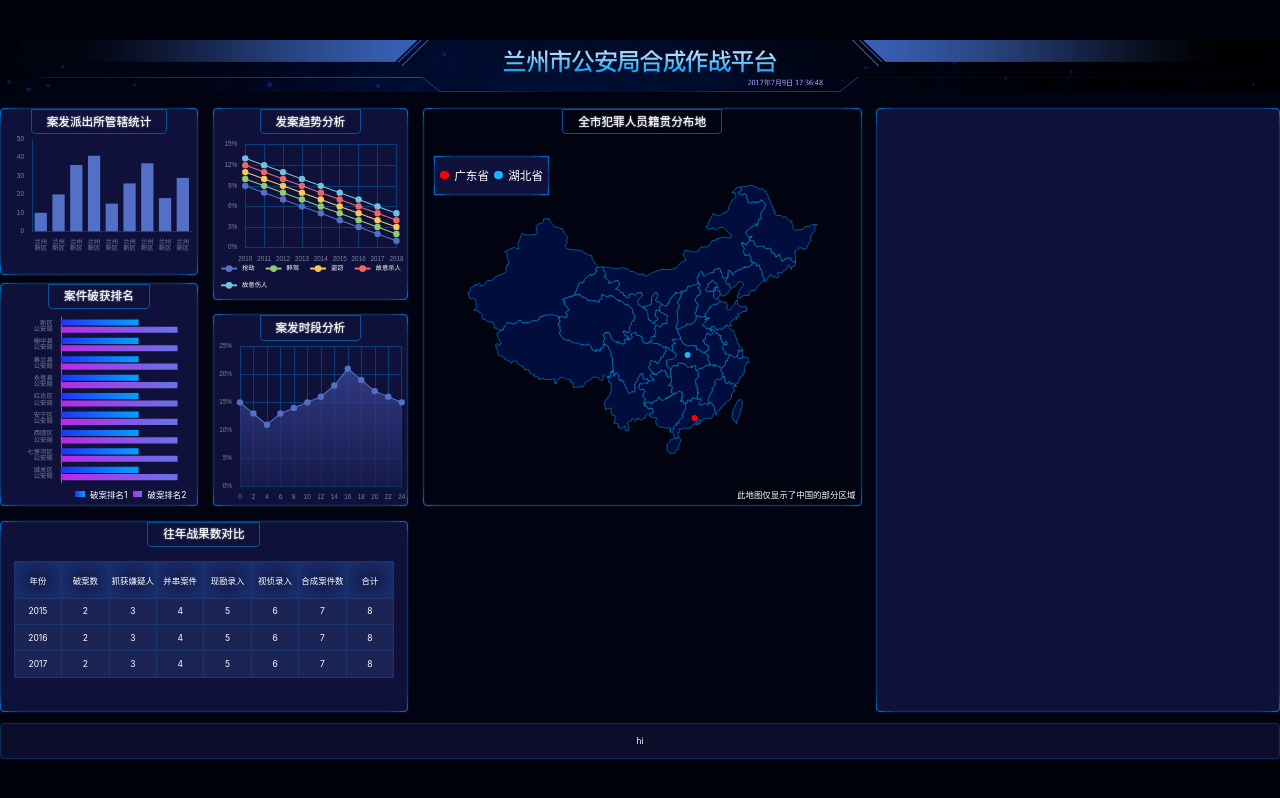
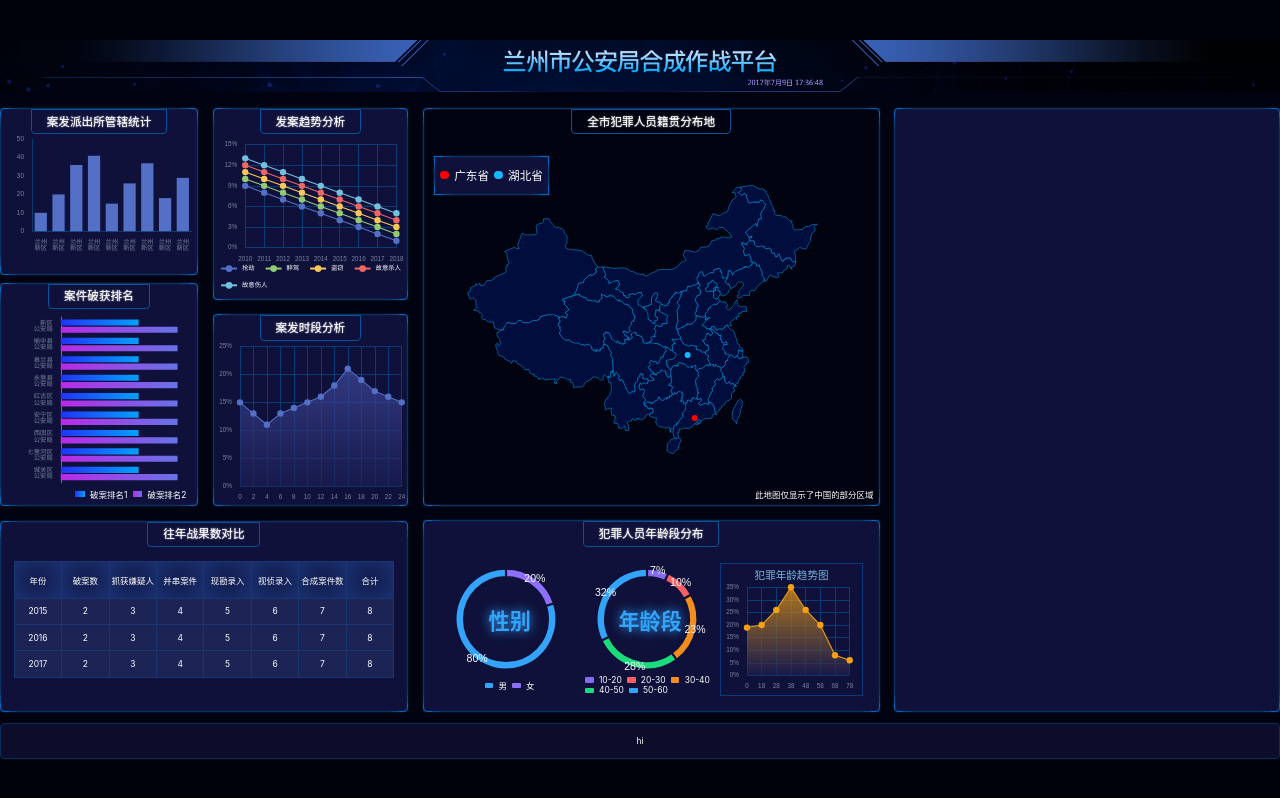
Before and after one commit to rustinliu/Large-screen, a React (Vite) app: page /#/ in a window 1280 px wide. Built offline with nearby package versions, Linux system fonts and the light colour scheme.

Commit message:
完成c1-c9

```diff
--- /dev/null
+++ b/src/components/chart-7.tsx
@@ -0,0 +1,57 @@
+import React, { useEffect, useRef } from 'react';
+import * as echarts from 'echarts';
+import { createEchartsOptions } from '../shared/create-echarts-options';
+import { px } from '../shared/px';
+
+export const Chart7 = () => {
+    const divRef = useRef(null);
+    useEffect(() => {
+        var myChart = echarts.init(divRef.current);
+        myChart.setOption(
+            createEchartsOptions({
+                color: ['#8D70F8', '#33A4FA'],
+                xAxis: { show: false },
+                yAxis: { show: false },
+                legend: { show: false },
+                series: [
+                    {
+                        name: '访问来源',
+                        type: 'pie',
+                        radius: ['75%', '90%'],
+                        avoidLabelOverlap: false,
+                        label: {
+                            show: true,
+                            position: 'inside',
+                            textStyle: { color: 'white', fontSize: px(20) },
+                            formatter(options) {
+                                return options.value * 100 + '%';
+                            },
+                        },
+                        labelLine: { show: false },
+                        itemStyle: {
+                            borderColor: '#0F113A',
+                            borderWidth: px(4),
+                        },
+                        data: [
+                            { value: 0.2, name: '女' },
+                            { value: 0.8, name: '男' },
+                        ],
+                    },
+                ],
+            })
+        );
+    }, []);
+
+    return (
+        <div className='nianlingdu-tu1'>
+            <div className='chart'>
+                <div className='main' ref={divRef} />
+                <div className='text'>性别</div>
+            </div>
+            <div className='legend'>
+                <span className='male' />男
+                <span className='female' />女
+            </div>
+        </div>
+    );
+};
--- /dev/null
+++ b/src/components/chart-8.tsx
@@ -0,0 +1,69 @@
+import React, { useEffect, useRef } from 'react';
+import * as echarts from 'echarts';
+import { createEchartsOptions } from '../shared/create-echarts-options';
+import { px } from '../shared/px';
+
+export const Chart8 = () => {
+    const divRef = useRef(null);
+    const colors = ['#856BED', '#F46064', '#F38E1C', '#1CDB7C', '#33A4FA'];
+    useEffect(() => {
+        var myChart = echarts.init(divRef.current);
+        myChart.setOption(
+            createEchartsOptions({
+                color: colors,
+                xAxis: { show: false },
+                yAxis: { show: false },
+                legend: { show: false },
+                series: [
+                    {
+                        name: '访问来源',
+                        type: 'pie',
+                        radius: ['75%', '90%'],
+                        avoidLabelOverlap: false,
+                        label: {
+                            show: true,
+                            position: 'inside',
+                            textStyle: { color: 'white', fontSize: px(20) },
+                            formatter(options) {
+                                return (options.value * 100).toFixed(0) + '%';
+                            },
+                        },
+                        labelLine: { show: false },
+                        itemStyle: {
+                            borderColor: '#0F113A',
+                            borderWidth: px(4),
+                        },
+                        data: [
+                            { value: 0.07, name: '10-20' },
+                            { value: 0.1, name: '20-30' },
+                            { value: 0.23, name: '30-40' },
+                            { value: 0.28, name: '40-50' },
+                            { value: 0.32, name: '50-60' },
+                        ],
+                    },
+                ],
+            })
+        );
+    }, []);
+
+    return (
+        <div className='nianlingdu-tu2'>
+            <div className='chart'>
+                <div className='main' ref={divRef} />
+                <div className='text'>年龄段</div>
+            </div>
+            <div className='legend'>
+                <span style={{ background: colors[0] }} />
+                10-20
+                <span style={{ background: colors[1] }} />
+                20-30
+                <span style={{ background: colors[2] }} />
+                30-40
+                <span style={{ background: colors[3] }} />
+                40-50
+                <span style={{ background: colors[4] }} />
+                50-60
+            </div>
+        </div>
+    );
+};
--- /dev/null
+++ b/src/components/chart-9.tsx
@@ -0,0 +1,61 @@
+import React, { useEffect, useRef } from 'react';
+import * as echarts from 'echarts';
+import { createEchartsOptions } from '../shared/create-echarts-options';
+import { px } from '../shared/px';
+
+export const Chart9 = () => {
+    const divRef = useRef(null);
+    useEffect(() => {
+        var myChart = echarts.init(divRef.current);
+        myChart.setOption(
+            createEchartsOptions({
+                color: '#F7A110',
+                xAxis: {
+                    type: 'category',
+                    boundaryGap: false,
+                    data: [0, 18, 28, 38, 48, 58, 68, 78],
+                    splitLine: { show: true, lineStyle: { color: '#073E78' } },
+                    axisTick: { show: false },
+                    axisLine: { show: false },
+                },
+                yAxis: {
+                    type: 'value',
+                    splitLine: { lineStyle: { color: '#073E78' } },
+                    axisLabel: {
+                        formatter(val) {
+                            return val * 100 + '%';
+                        },
+                    },
+                },
+                series: [
+                    {
+                        type: 'line',
+                        data: [0.19, 0.2, 0.26, 0.35, 0.26, 0.2, 0.08, 0.06],
+                        symbol: 'circle',
+                        symbolSize: px(12),
+                        lineStyle: { width: px(2) },
+                        areaStyle: {
+                            color: new echarts.graphic.LinearGradient(0, 0, 0, 1, [
+                                {
+                                    offset: 0,
+                                    color: '#F7A110',
+                                },
+                                {
+                                    offset: 1,
+                                    color: '#1B1D52',
+                                },
+                            ]),
+                        },
+                    },
+                ],
+            })
+        );
+    }, []);
+
+    return (
+        <div className='nianlingdu-tu3'>
+            <h3>犯罪年龄趋势图</h3>
+            <div ref={divRef} className='chart'></div>
+        </div>
+    );
+};
--- a/src/pages/home.scss
+++ b/src/pages/home.scss
@@ -114,7 +114,8 @@
         .faanqushi,
         .anfashiduan,
         .zhanguo,
-        .jiguan {
+        .jiguan,
+        .nianlingdu {
             height: px(315);
             display: flex;
             flex-direction: column;
@@ -137,6 +138,65 @@
             .chart {
                 flex: 1;
                 width: 100%;
+            }
+        }
+        .nianlingdu {
+            display: flex;
+            flex-direction: column;
+            height: px(363);
+            > .charts {
+                padding: px(30);
+            }
+            &-tu1,
+            &-tu2,
+            &-tu3 {
+                flex: 1;
+                display: flex;
+                flex-direction: column;
+            }
+            &-tu1,
+            &-tu2 {
+                .legend {
+                    @extend %legend;
+                    .male {
+                        background: #33a4fa;
+                    }
+                    .female {
+                        background: #8d70f8;
+                    }
+                }
+                .chart {
+                    position: relative;
+                    display: flex;
+                    > .main {
+                        flex: 1;
+                    }
+                    > .text {
+                        position: absolute;
+                        top: 50%;
+                        left: 50%;
+                        transform: translate(-50%, -50%);
+                        color: #33a4fa;
+                        font-size: px(40);
+                        text-shadow: 0 0 px(20) #33a4fa;
+                        font-weight: bold;
+                    }
+                }
+            }
+            &-tu2 {
+                width: px(290);
+                flex-shrink: 0;
+                .legend {
+                    justify-content: flex-start;
+                }
+            }
+            &-tu3 {
+                border: 1px solid #08397d;
+                h3 {
+                    font-size: px(20);
+                    color: #7ab6db;
+                    margin-top: px(6);
+                }
             }
         }
         .jiguan {
--- a/src/pages/home.tsx
+++ b/src/pages/home.tsx
@@ -7,6 +7,9 @@ import { Chart3 } from '../components/chart-3';
 import { Chart4 } from '../components/chart-4';
 import { Chart5 } from '../components/chart-5';
 import { Chart6 } from '../components/chart-6';
+import { Chart7 } from '../components/chart-7';
+import { Chart8 } from '../components/chart-8';
+import { Chart9 } from '../components/chart-9';
 
 export const Home = () => {
     return (
@@ -26,6 +29,14 @@ export const Home = () => {
                 </section>
                 <section className='section4'>
                     <Chart6 />
+                    <div className='bordered nianlingdu'>
+                        <h2>犯罪人员年龄段分布</h2>
+                        <div className='charts'>
+                            <Chart7 />
+                            <Chart8 />
+                            <Chart9 />
+                        </div>
+                    </div>
                 </section>
                 <section className='bordered section5'></section>
             </main>
```
